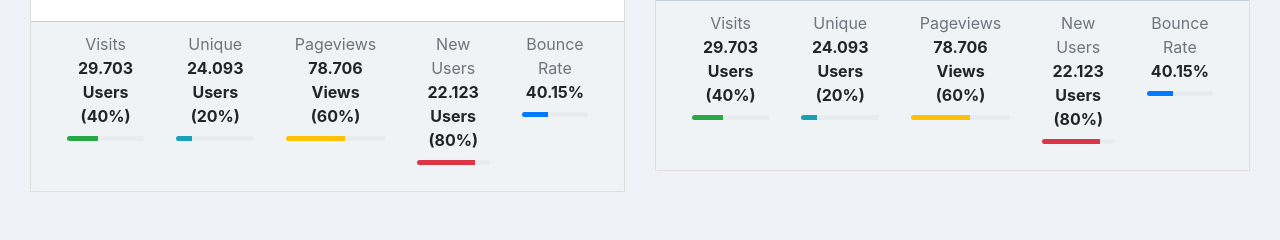
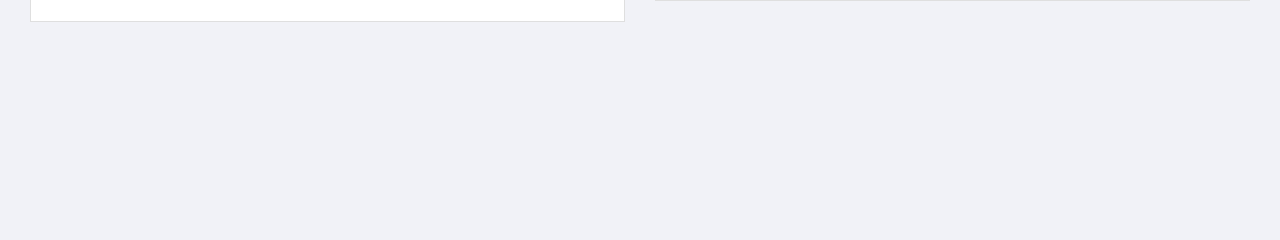
Before and after one commit to hieubnd149/log-visualizer, a Django app: page /logparser/logview/ in a window 1280 px wide. Shown: the part 508-748 px from the top of the page. Run offline with Django 3.2, Linux system fonts and the light colour scheme; some libraries are stand-ins or nearby versions.

Commit message:
restructure

```diff
--- a/loganalysis/logparser/static/logparser/assets/js/dashboard.js
+++ b/loganalysis/logparser/static/logparser/assets/js/dashboard.js
@@ -40,11 +40,11 @@
         let timeSeriesData = [];
         for (let key in djangoHourTrafficAnalyzedData) {
             timeSeriesLabels.push(key);
-            timeSeriesData.push(djangoHourTrafficAnalyzedData[key].count);
+            timeSeriesData.push(djangoHourTrafficAnalyzedData[key]);
         }
 
-        let ctx = document.getElementById( "hourTrafficChart" );
-        let myChart = new Chart( ctx, {
+        let ctx = document.getElementById( "hourTrafficChart" ).getContext('2d');
+        let myChart = new Chart(ctx, {
             type: 'line',
             data: {
                 labels: timeSeriesLabels,
@@ -65,6 +65,9 @@
                 responsive: true,
                 scales: {
                     xAxes: [{
+                        scaleLabel: {
+                            display: true
+                        },
                         gridLines: {
                             display: true
                         },
@@ -101,6 +104,7 @@
         }
 
         let chartData = djangoUrlTrafficAnalyzedData.data;
+        let maxValue = 0;
 
         // achieve all labels first
         let setLabels = new Set();
@@ -120,6 +124,10 @@
                 dict[chartData[index].url] = Object.assign({}, defaultData);
             }
             dict[chartData[index].url][chartData[index].date_time] = chartData[index].count;
+
+            if (maxValue < chartData[index].count) {
+                maxValue = chartData[index].count;
+            }
         }
 
         let datasets = [];
@@ -131,6 +139,9 @@
                 borderColor: randColor,
                 backgroundColor: randColor,
                 pointHoverBackgroundColor: '#fff',
+                pointStyle: 'rectRot',
+                pointRadius: 5,
+                pointBorderColor: 'rgb(0, 0, 0)',
                 fill: false,
                 borderWidth: 2,
                 data: dts
@@ -147,6 +158,11 @@
             options: {
                 maintainAspectRatio: true,
                 responsive: true,
+                legend: {
+                    labels: {
+                        usePointStyle: true
+                    }
+                },
                 scales: {
                     xAxes: [{
                         gridLines: {
@@ -159,12 +175,20 @@
                     yAxes: [ {
                         ticks: {
                             maxTicksLimit: timeSeriesLabels.length,
-                            // max: Math.max(...timeSeriesData) + (100 - Math.max(...timeSeriesData) % 100)
+                            max: maxValue
                         },
                         gridLines: {
                             display: true
                         }
                     } ]
+                },
+                elements: {
+                    point: {
+                        radius: 0,
+                        hitRadius: 10,
+                        hoverRadius: 4,
+                        hoverBorderWidth: 3
+                    }
                 }
             }
         } );
--- a/loganalysis/logparser/templates/logparser/logview.html
+++ b/loganalysis/logparser/templates/logparser/logview.html
@@ -72,7 +72,7 @@
                 <div class="page-header float-right">
                     <div class="page-title">
                         <ol class="breadcrumb text-right">
-                            <button type="button" class="btn btn-primary"><i class="fa fa-gear"></i>&nbsp; Process</button>
+                            <button type="button" class="btn btn-primary" onclick="location.href='/logparser/accesslog/view'"><i class="fa fa-gear"></i>&nbsp; Process</button>
                         </ol>
                     </div>
                 </div>
@@ -84,7 +84,7 @@
             {% if not anyerror %}
             <div class="col-sm-12">
                 <div class="alert alert-info fade show" role="alert">
-                    <span class="badge badge-pill badge-info">Notice</span> Upload access log to /access_log to view it
+                    <span class="badge badge-pill badge-info">Notice</span> Upload access log to /access_logs to view it
                     <button type="button" class="close" data-dismiss="alert" aria-label="Close">
                         <span aria-hidden="true">&times;</span>
                     </button>
@@ -114,45 +114,6 @@
                             <canvas id="hourTrafficChart" style="height:200px;" height="200"></canvas>
                         </div>
                     </div>
-                    <div class="card-footer">
-                        <ul>
-                            <li>
-                                <div class="text-muted">Visits</div>
-                                <strong>29.703 Users (40%)</strong>
-                                <div class="progress progress-xs mt-2" style="height: 5px;">
-                                    <div class="progress-bar bg-success" role="progressbar" style="width: 40%;" aria-valuenow="40" aria-valuemin="0" aria-valuemax="100"></div>
-                                </div>
-                            </li>
-                            <li class="hidden-sm-down">
-                                <div class="text-muted">Unique</div>
-                                <strong>24.093 Users (20%)</strong>
-                                <div class="progress progress-xs mt-2" style="height: 5px;">
-                                    <div class="progress-bar bg-info" role="progressbar" style="width: 20%;" aria-valuenow="20" aria-valuemin="0" aria-valuemax="100"></div>
-                                </div>
-                            </li>
-                            <li>
-                                <div class="text-muted">Pageviews</div>
-                                <strong>78.706 Views (60%)</strong>
-                                <div class="progress progress-xs mt-2" style="height: 5px;">
-                                    <div class="progress-bar bg-warning" role="progressbar" style="width: 60%;" aria-valuenow="60" aria-valuemin="0" aria-valuemax="100"></div>
-                                </div>
-                            </li>
-                            <li class="hidden-sm-down">
-                                <div class="text-muted">New Users</div>
-                                <strong>22.123 Users (80%)</strong>
-                                <div class="progress progress-xs mt-2" style="height: 5px;">
-                                    <div class="progress-bar bg-danger" role="progressbar" style="width: 80%;" aria-valuenow="80" aria-valuemin="0" aria-valuemax="100"></div>
-                                </div>
-                            </li>
-                            <li class="hidden-sm-down">
-                                <div class="text-muted">Bounce Rate</div>
-                                <strong>40.15%</strong>
-                                <div class="progress progress-xs mt-2" style="height: 5px;">
-                                    <div class="progress-bar" role="progressbar" style="width: 40%;" aria-valuenow="40" aria-valuemin="0" aria-valuemax="100"></div>
-                                </div>
-                            </li>
-                        </ul>
-                    </div>
                 </div>
             </div>
             {% endif %}
@@ -170,45 +131,6 @@
                             <canvas id="urlTrafficChart" style="height:200px;" height="200"></canvas>
                         </div>
                     </div>
-                    <div class="card-footer">
-                        <ul>
-                            <li>
-                                <div class="text-muted">Visits</div>
-                                <strong>29.703 Users (40%)</strong>
-                                <div class="progress progress-xs mt-2" style="height: 5px;">
-                                    <div class="progress-bar bg-success" role="progressbar" style="width: 40%;" aria-valuenow="40" aria-valuemin="0" aria-valuemax="100"></div>
-                                </div>
-                            </li>
-                            <li class="hidden-sm-down">
-                                <div class="text-muted">Unique</div>
-                                <strong>24.093 Users (20%)</strong>
-                                <div class="progress progress-xs mt-2" style="height: 5px;">
-                                    <div class="progress-bar bg-info" role="progressbar" style="width: 20%;" aria-valuenow="20" aria-valuemin="0" aria-valuemax="100"></div>
-                                </div>
-                            </li>
-                            <li>
-                                <div class="text-muted">Pageviews</div>
-                                <strong>78.706 Views (60%)</strong>
-                                <div class="progress progress-xs mt-2" style="height: 5px;">
-                                    <div class="progress-bar bg-warning" role="progressbar" style="width: 60%;" aria-valuenow="60" aria-valuemin="0" aria-valuemax="100"></div>
-                                </div>
-                            </li>
-                            <li class="hidden-sm-down">
-                                <div class="text-muted">New Users</div>
-                                <strong>22.123 Users (80%)</strong>
-                                <div class="progress progress-xs mt-2" style="height: 5px;">
-                                    <div class="progress-bar bg-danger" role="progressbar" style="width: 80%;" aria-valuenow="80" aria-valuemin="0" aria-valuemax="100"></div>
-                                </div>
-                            </li>
-                            <li class="hidden-sm-down">
-                                <div class="text-muted">Bounce Rate</div>
-                                <strong>40.15%</strong>
-                                <div class="progress progress-xs mt-2" style="height: 5px;">
-                                    <div class="progress-bar" role="progressbar" style="width: 40%;" aria-valuenow="40" aria-valuemin="0" aria-valuemax="100"></div>
-                                </div>
-                            </li>
-                        </ul>
-                    </div>
                 </div>
             </div>
             {% endif %}
@@ -219,8 +141,8 @@
     <!-- Right Panel -->
 
     <script type="text/javascript">
-        djangoHourTrafficAnalyzedData = {{ hourTrafficAnalyzedData|safe }};
-        djangoUrlTrafficAnalyzedData = {{ urlTrafficAnalyzedData|safe }};
+        djangoHourTrafficAnalyzedData = {{ sr_traffic_by_time|safe }};
+        djangoUrlTrafficAnalyzedData = {{ sr_traffic_by_url|safe }};
     </script>
 
     <script src="{% static 'logparser/vendors/jquery/dist/jquery.min.js' %}"></script>
```
Also changed, not shown: loganalysis/logparser/accesslog/log_processor.py (added, +57 -0 lines), loganalysis/logparser/accesslog/log_reader.py (added, +50 -0 lines), loganalysis/logparser/accesslog/logreader.py (deleted, +0 -61 lines), loganalysis/logparser/accesslog/views.py (+5 -6 lines), loganalysis/model/test.py (+32 -9 lines), 1 other file.
